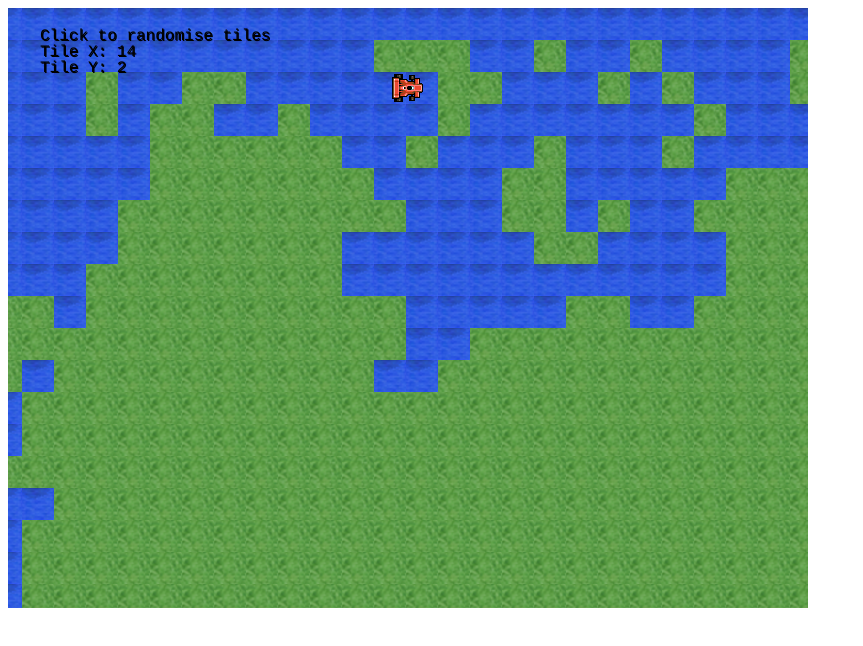
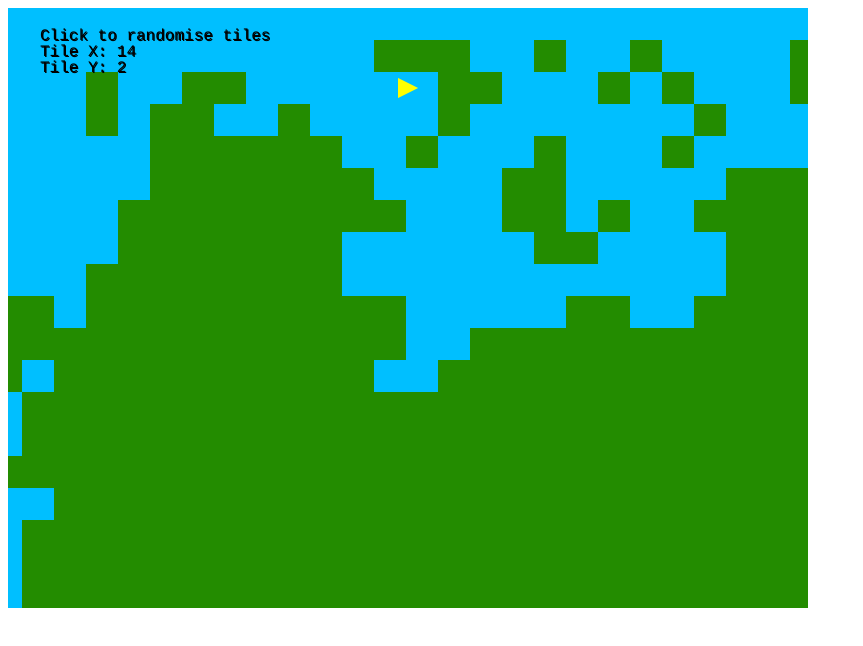
Before and after one commit to jamesjacko/ai-for-games, a plain HTML site: page index.html in a window 1280 px wide. Shown: the whole page, without its empty margins (0-863 px from the left). Drawn offline with Linux system fonts and the light colour scheme.

Commit message:
graphics

```diff
--- a/BadGuys.js
+++ b/BadGuys.js
@@ -48,7 +48,7 @@ var BadGuy = function(game, texture, player, index){
   // update heading function, creates a new heading ahead of the npc
   this.updateHeading = function(){
 
-    var angle = 360;
+    var angle = 90;
     var distance = 200;
 
     _this.oldHeading.x = _this.position.x + Math.cos(_this.rotation) * distance;
@@ -56,7 +56,7 @@ var BadGuy = function(game, texture, player, index){
 
     if(_this.state == "dosile"){
 
-      var offsetAngle = (Math.floor(Math.random() * angle) -  angle/2) / (180 * Math.PI);
+      var offsetAngle = (Math.floor(Math.random() * angle) -  angle/2) * (Math.PI / 180);
 
 
 
@@ -125,8 +125,10 @@ BadGuy.prototype.constructor = BadGuy;
 BadGuy.prototype.update = function(){
 
   var angle = findAngle(this.position, this.player.position, this.rotation);
+  var VISION_ANGLE = 60;
+  var VISION_LENGTH = 200;
 
-  if(angle * 180 / Math.PI < 70 && findDistance(this.player.position, this.position, this.rotation) < 200){
+  if(angle * (Math.PI / 180) < VISION_ANGLE && findDistance(this.player.position, this.position, this.rotation) < 200){
     this.state = "alert";
   } else {
     this.state = "dosile";
@@ -163,13 +165,13 @@ BadGuy.prototype.update = function(){
     }
 
   }
-
-  var coneX = this.position.x + Math.cos(this.rotation + 70) * 200;
-  var coneY = this.position.y + Math.sin(this.rotation + 70) * 200;
-  var coneMidX = this.position.x + Math.cos(this.rotation) * 270;
-  var coneMidY = this.position.y + Math.sin(this.rotation) * 270;
-  var coneX2 = this.position.x + Math.cos(this.rotation - 70) * 200;
-  var coneY2 = this.position.y + Math.sin(this.rotation - 70) * 200;
+  var angle = VISION_ANGLE * (Math.PI / 180);
+  var coneX = this.position.x + Math.cos(this.rotation + angle) * VISION_LENGTH;
+  var coneY = this.position.y + Math.sin(this.rotation + angle) * VISION_LENGTH;
+  var coneMidX = this.position.x + Math.cos(this.rotation) * VISION_LENGTH * 1.4;
+  var coneMidY = this.position.y + Math.sin(this.rotation) * VISION_LENGTH * 1.4;
+  var coneX2 = this.position.x + Math.cos(this.rotation - angle) * VISION_LENGTH;
+  var coneY2 = this.position.y + Math.sin(this.rotation - angle) * VISION_LENGTH;
   this.visionCone.clear();
   this.visionCone.context.beginPath();
   this.visionCone.context.fillStyle = 'rgba(255, 255, 255, 0.3)';
--- a/create-file.js
+++ b/create-file.js
@@ -22,16 +22,16 @@ function createJSON(worldWidth, worldHeight){
         "tilesets":[
             {
              "firstgid":1,
-             "image":"images/map.png",
-             "imageheight":199,
-             "imagewidth":265,
-             "margin":1,
+             "image":"images/new_map.png",
+             "imageheight":32,
+             "imagewidth":64,
+             "margin":0,
              "name":"Desert",
              "properties":
                 {
 
                 },
-             "spacing":1,
+             "spacing":0,
              "tileheight":32,
              "tilewidth":32
             }],
@@ -55,14 +55,14 @@ function createJSON(worldWidth, worldHeight){
     for(i = 0; i < world.width * world.height; i++){
         if(isEdge(i)){
             // world.layers[0].data.push(Math.round(Math.random()*47) + 1);
+            world.layers[0].data.push(2);
+        } else {
             world.layers[0].data.push(1);
-        } else {
-            world.layers[0].data.push(3);
         }
     }
 
     for(i = 0; i < world.width * world.height; i++){
-        if(world.layers[0].data[i] == 1){
+        if(world.layers[0].data[i] == 2){
           ask({prob:1, func:sea, params:i});
         }
     }
@@ -93,7 +93,7 @@ function createJSON(worldWidth, worldHeight){
 
     // Turns the required point in the world to sea.
     function makeSea(obj){
-        world.layers[0].data[obj.point] = 1;
+        world.layers[0].data[obj.point] = 2;
     }
 
     var json = JSON.stringify(world);
--- a/index.html
+++ b/index.html
@@ -21,8 +21,10 @@
 
         function preload() {
             game.load.tilemap('desert', createJSON(width, height) , null, Phaser.Tilemap.TILED_JSON);
-            game.load.image('tiles', 'images/tmw_desert_spacing.png');
+            game.load.image('tiles', 'images/new_map.png');
             game.load.image('car', 'images/car90.png');
+            game.load.image('goodGuy', 'images/goodGuy.png');
+            game.load.image('badGuy', 'images/badGuy.png');
             game.load.image('ball', 'images/ball.png');
             game.time.advancedTiming = true;
 
@@ -51,11 +53,11 @@
 
             layer.resizeWorld();
 
-            sprite = game.add.sprite(450, 80, 'car');
+            sprite = game.add.sprite(450, 80, 'goodGuy');
 
             followerGroup = new Followers(game, FOLLOWER_AMNT, 'car', sprite);
 
-            badGuyGroup = new BadGuys(game, BAD_GUY_AMNT, 'car', sprite);
+            badGuyGroup = new BadGuys(game, BAD_GUY_AMNT, 'badGuy', sprite);
 
             console.log(game.world);
 
```
Also changed, not shown: images/badGuy.png (added), images/goodGuy.png (added), images/new_map.png (added), images/new_map1.png (added).
